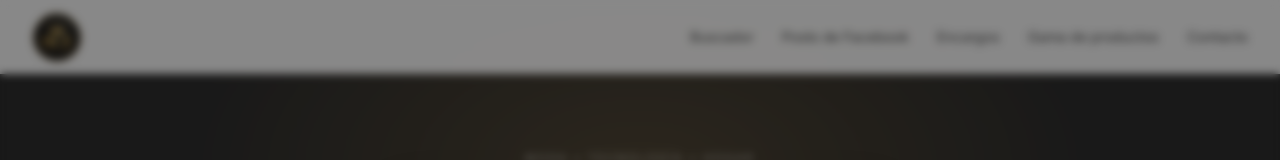
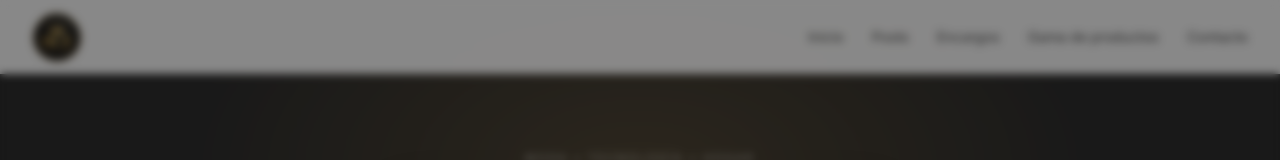
Before and after one commit to sistemakim/clienteskym, a Next.js app: page / in a window 1280 px wide. Shown: the top 160 px of the page. Built offline with nearby package versions, Linux system fonts and the light colour scheme.

Commit message:
Rename navbar links

```diff
--- a/src/components/home/Header.tsx
+++ b/src/components/home/Header.tsx
@@ -27,8 +27,8 @@ function MenuIcon({ open }: { open: boolean }) {
 }
 
 const NAV_LINKS = [
-  { href: '/#buscador', label: 'Buscador' },
-  { href: '/#facebook', label: 'Posts de Facebook' },
+  { href: '/#buscador', label: 'Inicio' },
+  { href: '/#facebook', label: 'Posts' },
   { href: '/#encargos', label: 'Encargos' },
   { href: '/#gamadeproductos', label: 'Gama de productos' },
   { href: '/#contacto', label: 'Contacto' },
```
